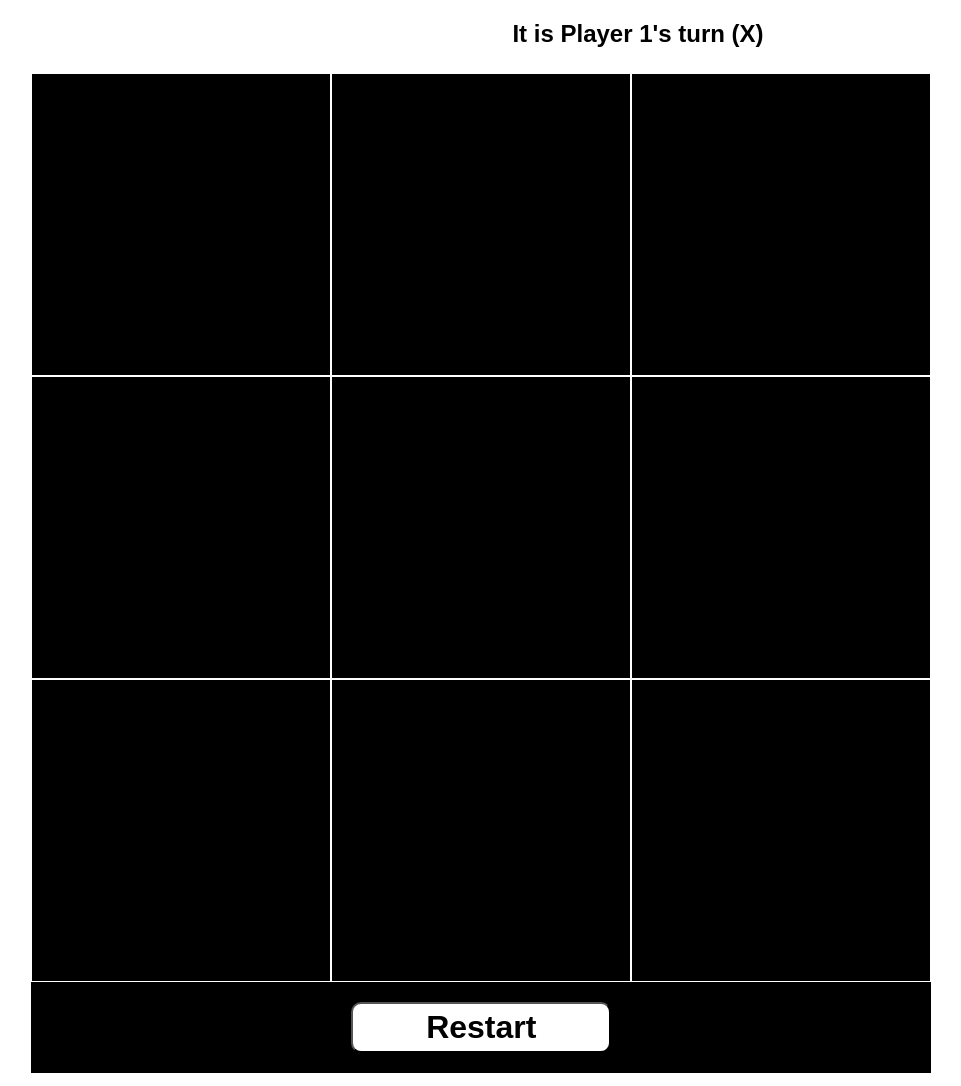
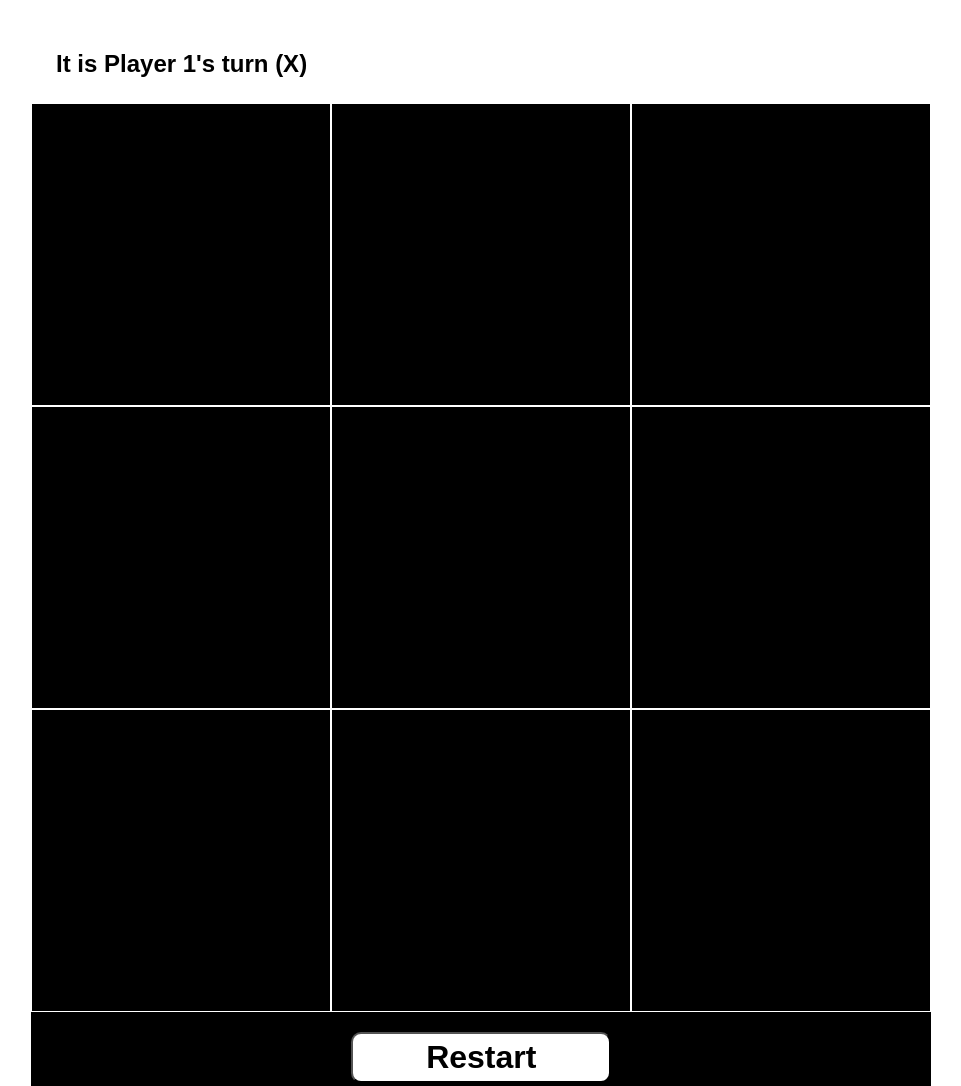
Before and after one commit to Rando-cal/Tic-Tac-Toe-Project, a plain HTML site: page index.html in a window 1280 px wide. Shown: the top 1086 px of the page, without its empty margins (2-963 px from the left). Drawn offline with Linux system fonts and the light colour scheme.

Commit message:
Psuedo ID added

```diff
--- a/css/style.css
+++ b/css/style.css
@@ -16,6 +16,11 @@ h2 {
   display: grid;
   justify-content: center;
   align-content: center;
+  margin-left: 50px;
+  margin-top: 50px;
+  margin-bottom: 0px;
+  grid-template-columns: 1fr;
+  grid-template-rows: 1fr;
 
 
 }
@@ -66,6 +71,11 @@ h2 {
   font-weight: 900;
 }
 
+#restartButton:hover {
+  background-color: black;
+  color: white;
+}
+
 /* #testButton {
   color: red;
 } */
```
